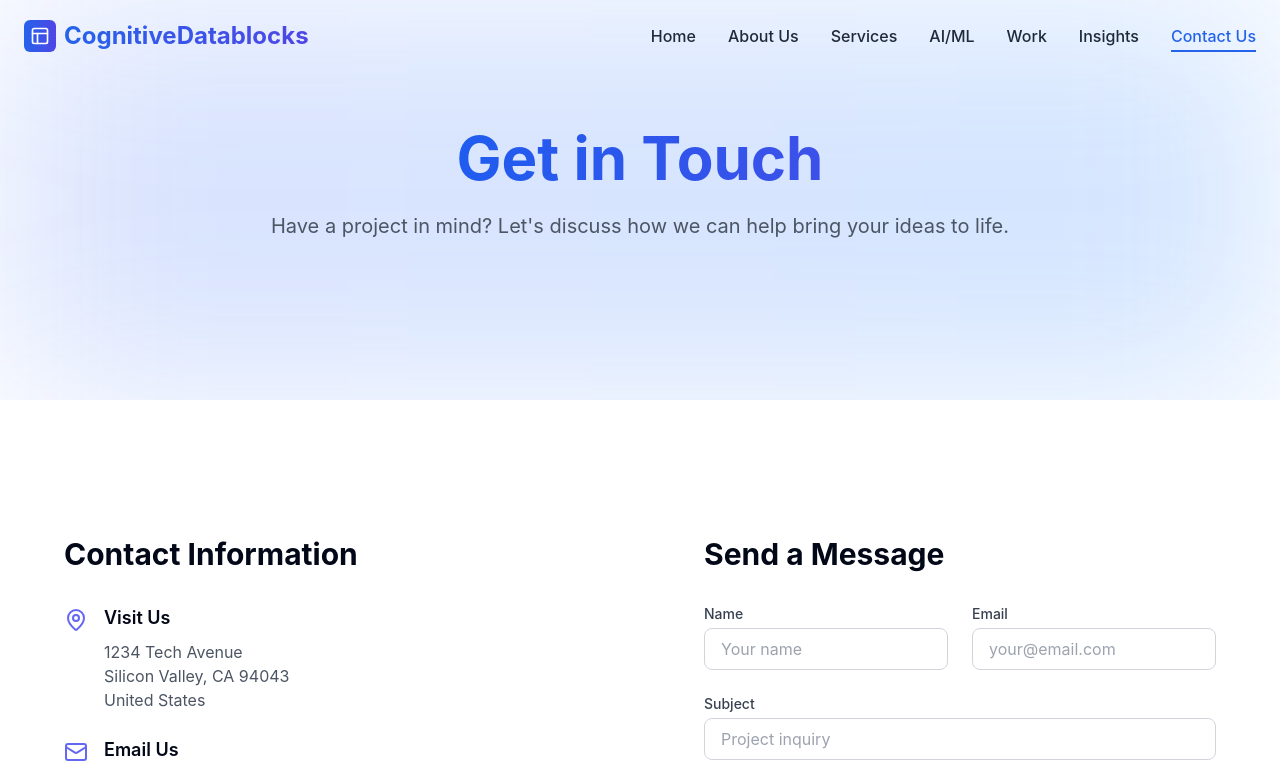
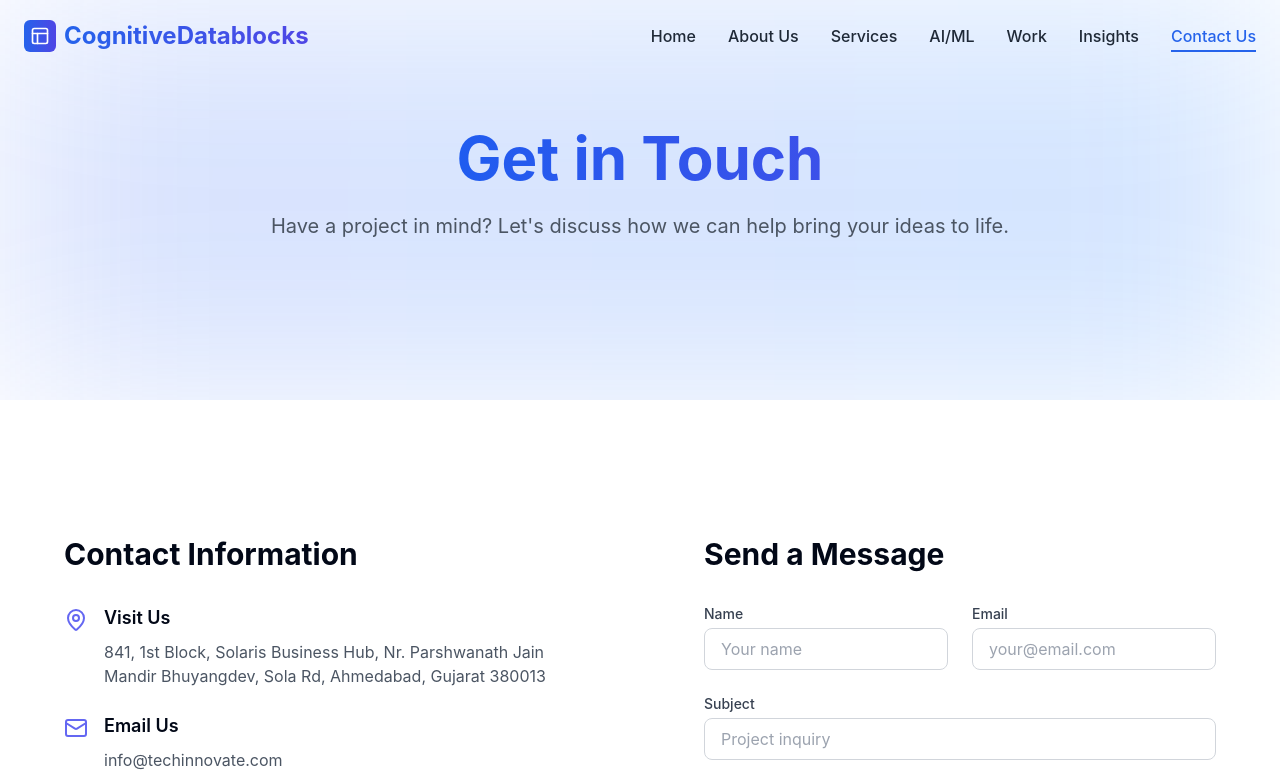
Before and after one commit to PayF123/futurispace-portfolio-36-original, a React (Vite) app: page /contact in a window 1280 px wide. Shown: the top 775 px of the page. Built offline with nearby package versions, Linux system fonts and the light colour scheme.

Commit message:
Fix: Update contact address
Updates the contact address in the Contact page.

```diff
--- a/src/pages/Contact.tsx
+++ b/src/pages/Contact.tsx
@@ -1,4 +1,3 @@
-
 import React from "react";
 import Navbar from "@/components/layout/Navbar";
 import Footer from "@/components/layout/Footer";
@@ -39,9 +38,7 @@ const Contact = () => {
                     <div>
                       <h3 className="font-semibold text-lg mb-2">Visit Us</h3>
                       <p className="text-gray-600">
-                        1234 Tech Avenue<br />
-                        Silicon Valley, CA 94043<br />
-                        United States
+                        841, 1st Block, Solaris Business Hub, Nr. Parshwanath Jain Mandir Bhuyangdev, Sola Rd, Ahmedabad, Gujarat 380013
                       </p>
                     </div>
                   </div>
```
